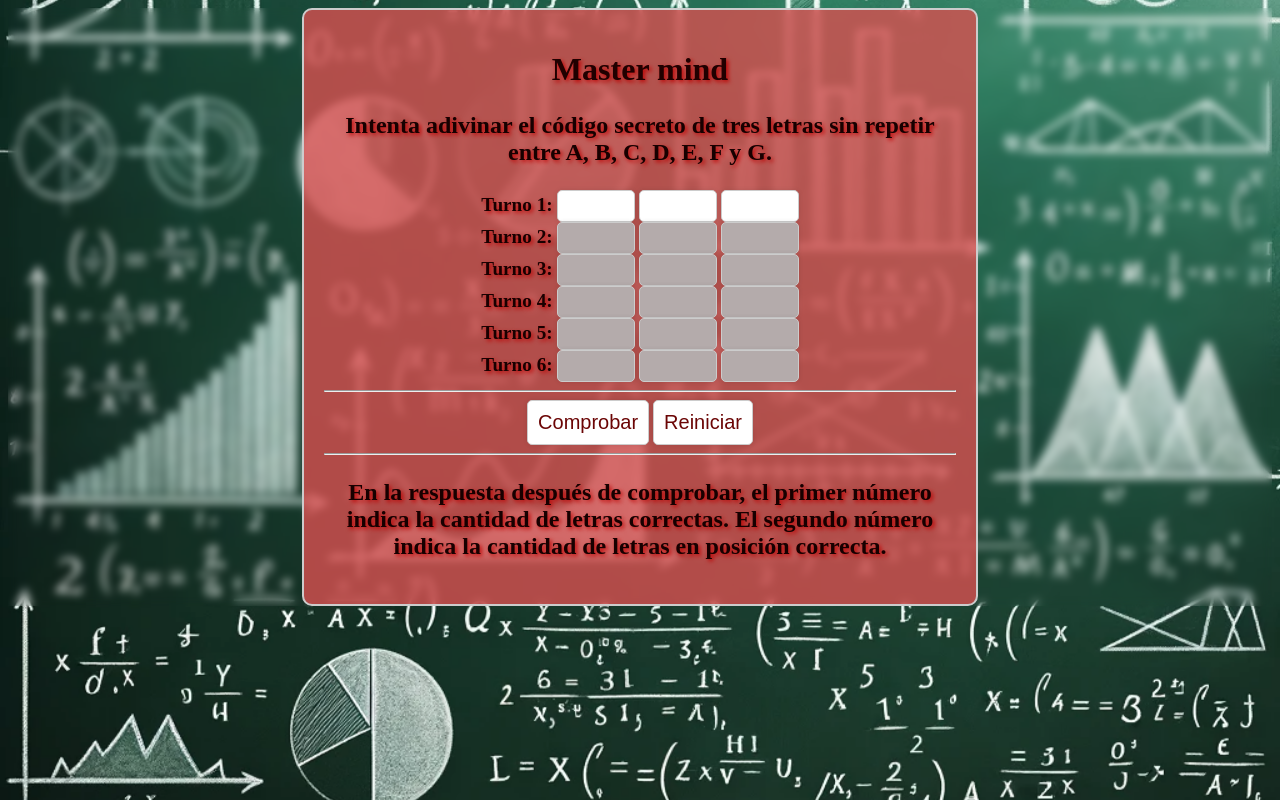
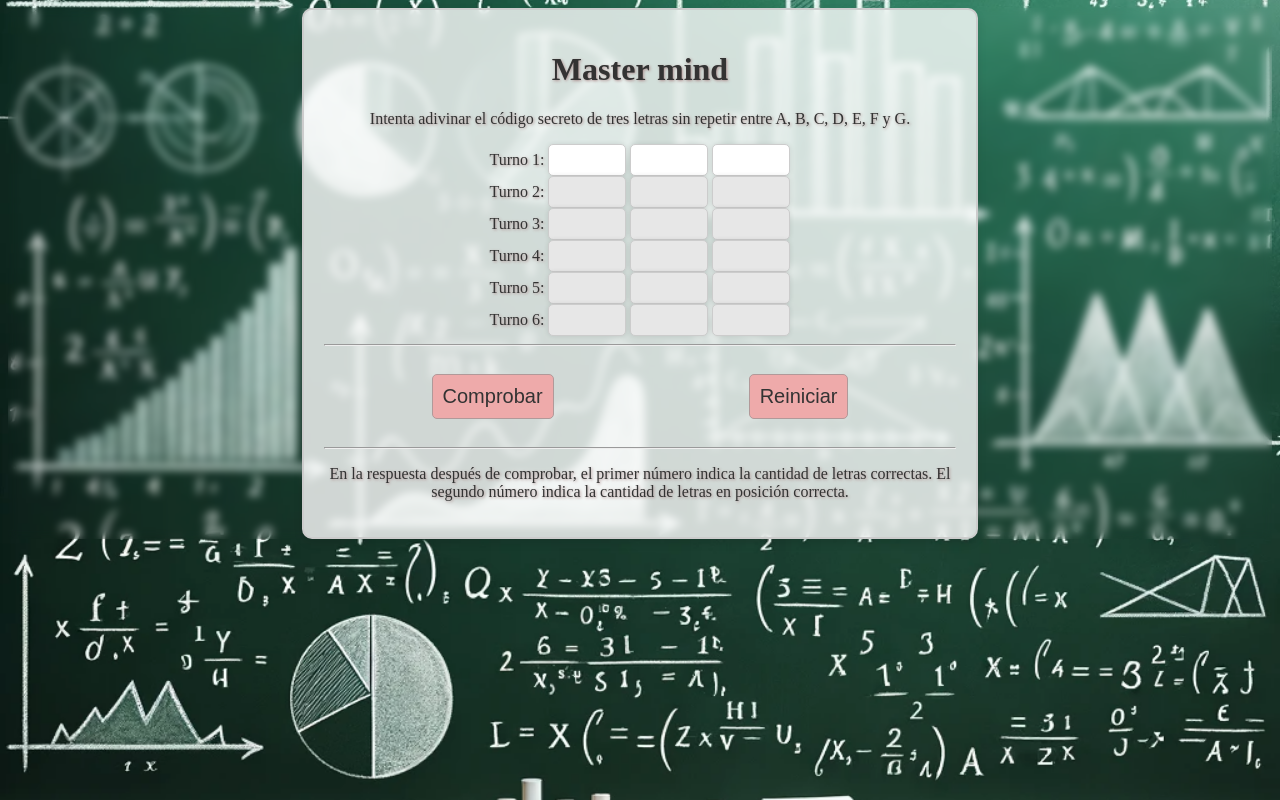
Before and after one commit to Ohaluquin/MasterMind, a plain HTML site: page index.html in a window 1280 px wide. Drawn offline with Linux system fonts and the light colour scheme.

Commit message:
mejor visibilidad

```diff
--- a/estilos.css
+++ b/estilos.css
@@ -4,56 +4,48 @@
   text-align: center;
   border: 2px solid #ccc;
   padding: 20px;
-      background-color: rgba(217, 81, 81, 0.8); /* blanco con un poco de transparencia */
+  background-color: rgba(
+    255,
+    255,
+    255,
+    0.8
+  ); /* Más claro y con mayor transparencia */
   border-radius: 10px;
+  box-shadow: 0 4px 8px rgba(0, 0, 0, 0.1); /* Suave sombra alrededor del contenedor */
 }
 
-  h1 {
-    text-align: center;
-    text-shadow: 2px 2px 4px #bf0000;
-    color: rgb(32, 0, 0);
-  }
-
-  p {
-    font-size: x-large;
-    font-weight: bold;
-    text-shadow: 2px 2px 4px #bf0000;
-    color: rgb(23, 0, 0);
-  }
-
-  label {
-    font-size: larger;
-    font-weight: bold;
-    text-shadow: 2px 2px 4px #bf0000;
-    color: rgb(25, 0, 0);
-  }
-
+h1,
+p,
+label,
 span {
-    color: rgb(58, 0, 0);
-    text-shadow: 2px 2px 4px #bf0000;
-    font-size: larger;
-    font-weight: bold;
+  text-shadow: 1px 1px 3px #b09393; /* Sombras más sutiles */
+  color: #333; /* Color de texto más oscuro para mejor contraste */
 }
 
 .key {
-    background-color: #fff;;
-    color: rgb(107, 5, 5);
-    font-size: 24px;
-    border: 1px solid #ccc;
+  background-color: #eeaaaa; /* Color de fondo más claro */
+  color: #333; /* Color de texto oscuro para mejor contraste */
+  font-size: 20px;
+  border: 1px solid #b19999; /* Borde más claro */
+  padding: 10px;
+  cursor: pointer;
+  transition: background-color 0.2s, box-shadow 0.2s; /* Transiciones suaves */
+  margin-right: 20px;
   border-radius: 5px;
-    padding: 10px;
-    font-size: 20px;
-    cursor: pointer;
-    box-shadow: 0 0 5px rgba(0, 0, 0, 0.1);
+}
+
+/* Asegúrate de que el último botón no tenga margen a la derecha para alinearlos correctamente */
+.key:last-child {
+  margin-right: 0;
 }
 
 .key:hover {
-    background-color: #c68181;
+  background-color: #f4c4c4; /* Color de hover más sutil */
+  box-shadow: 0 2px 4px rgba(0, 0, 0, 0.2); /* Sombra al hacer hover */
 }
 
 .key:active {
-    background-color: #dc4141;
-    box-shadow: inset 0 0 5px rgba(45, 12, 206, 0.8);
+  background-color: #ddd; /* Color más oscuro al hacer click */
 }
 
 .caja {
@@ -66,10 +58,16 @@
   font-size: 16px;
   cursor: pointer;
   box-shadow: 0 0 5px rgba(0, 0, 0, 0.1);
+  transition: border-color 0.2s, box-shadow 0.2s;
+}
+
+.caja:focus {
+  border-color: #4caf50; /* Color de borde cuando está en foco */
+  box-shadow: 0 0 8px rgba(76, 175, 80, 0.6); /* Sombra más destacada para el foco */
 }
 
 .fila.inactiva input {
-    background-color: #b4abab;
+  background-color: #e7e7e7; /* Más claro para elementos inactivos */
   pointer-events: none;
 }
 
@@ -83,9 +81,15 @@
 }
 
 body {
-    background-image: url('./fondo.png');
+  background-image: url("./fondo.png");
   backdrop-filter: blur(4px);
   background-size: cover;
   background-repeat: no-repeat;
   background-position: center;
 }
+
+.contenedor-botones {
+  display: flex;
+  justify-content: space-around; /* Esto distribuirá el espacio uniformemente entre los botones */
+  padding: 20px; /* Esto añade algo de espacio alrededor de los botones dentro de su contenedor */
+}
--- a/index.html
+++ b/index.html
@@ -1,10 +1,12 @@
 <!DOCTYPE html>
 <html>
+
 <head>
-  <meta charset="UTF-8">
-  <title>9. Master mind</title>
-  <link rel="stylesheet" href="estilos.css">
+    <meta charset="UTF-8">
+    <title>9. Master mind</title>
+    <link rel="stylesheet" href="estilos.css">
 </head>
+
 <body>
     <div class="contenedor">
         <h1>Master mind</h1>
@@ -67,11 +69,15 @@
             </div>
         </div>
         <hr>
-        <button id="comprobar" class="key" onclick="calcula()">Comprobar</button>
-        <button id="reiniciar" class="key" onclick="reiniciar()">Reiniciar</button>
+        <div class="contenedor-botones">
+            <button id="comprobar" class="key" onclick="calcula()">Comprobar</button>
+            <button id="reiniciar" class="key" onclick="reiniciar()">Reiniciar</button>
+        </div>
         <hr>
-        <p>En la respuesta después de comprobar, el primer número indica la cantidad de letras correctas. El segundo número indica la cantidad de letras en posición correcta.</p>
+        <p>En la respuesta después de comprobar, el primer número indica la cantidad de letras correctas. El segundo
+            número indica la cantidad de letras en posición correcta.</p>
     </div>
     <script src="script.js"></script>
 </body>
+
 </html>
```
Lines whose indentation alone changed are shown as unchanged.
